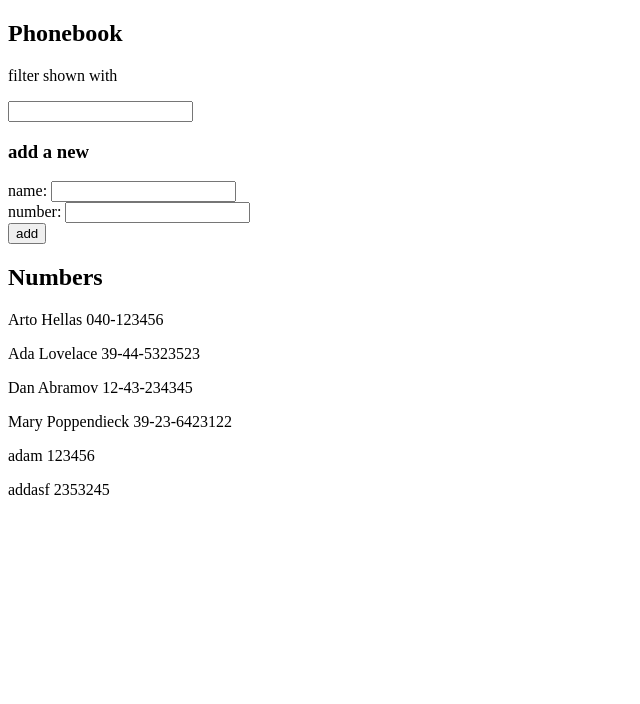
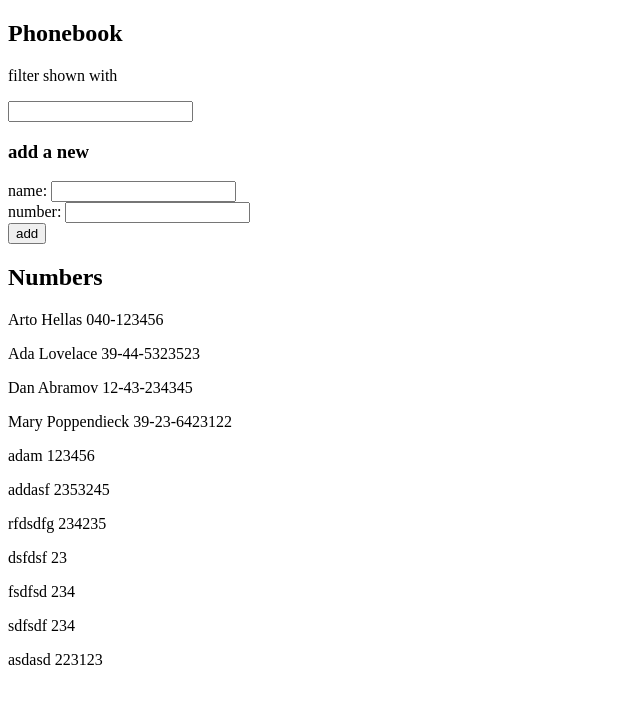
Before and after one commit to adamTop1/fullstack-open, a React (Vite) app in the folder part2/phonebook/: page / in a window 1280 px wide. Shown: the top 704 px of the page, without its empty margins (0-640 px from the left). Built offline with nearby package versions, Linux system fonts and the light colour scheme; data requests are answered from the project's data file.

Commit message:
exercise 2.13 done

```diff
--- a/part2/phonebook/db.json
+++ b/part2/phonebook/db.json
@@ -29,6 +29,31 @@
       "id": 686,
       "name": "addasf",
       "number": "2353245"
+    },
+    {
+      "id": 610,
+      "name": "rfdsdfg",
+      "number": "234235"
+    },
+    {
+      "id": 582,
+      "name": "dsfdsf",
+      "number": "23"
+    },
+    {
+      "id": 420,
+      "name": "fsdfsd",
+      "number": "234"
+    },
+    {
+      "id": 991,
+      "name": "sdfsdf",
+      "number": "234"
+    },
+    {
+      "id": 542,
+      "name": "asdasd",
+      "number": "223123"
     }
   ]
 }
--- a/part2/phonebook/src/App.jsx
+++ b/part2/phonebook/src/App.jsx
@@ -3,23 +3,21 @@ import Persons from './components/Persons'
 import PersonForm from './components/PersonForm'
 import Filter from './components/Filter'
 import axios from 'axios'
-
+import personService from './services/persons'
 
 const App = () => {
 	const [persons, setPersons] = useState([])
 	const [newName, setNewName] = useState('')
 	const [newNumber, setNewNumber] = useState('')
-	const [inputSearch, setInputSearch] = useState('');
+	const [inputSearch, setInputSearch] = useState('')
 
 	useEffect(() => {
-		axios.get('http://localhost:3001/persons').then(response => {
-		const persons = response.data
-		setPersons(persons)
-	  })
+		personService.getAll().then(persons => {
+			setPersons(persons)
+		})
 	}, [])
 
-
-	const searchPerson = (event) => {
+	const searchPerson = event => {
 		if (event.target.value === '' || event.target.value === null) {
 			return setInputSearch('')
 		}
@@ -41,12 +39,11 @@ const App = () => {
 			id: Math.floor(Math.random() * 1000),
 		}
 
-		axios.post('http://localhost:3001/persons', personObject).then(response => {
-			console.log(response)
+		personService.create(personObject).then(returnedPerson => {
+		setPersons(persons.concat(returnedPerson))
+		setNewName('')
+		setNewNumber('')
 		})
-		setPersons(persons.concat(personObject))
-		setNewName('')
-
 	}
 
 	const handleChangeName = event => {
@@ -62,7 +59,13 @@ const App = () => {
 	return (
 		<div>
 			<Filter searchPerson={searchPerson} />
-			<PersonForm addPerson={addPerson} handleChangeName={handleChangeName} handleChangeNumber={handleChangeNumber} />
+			<PersonForm
+				addPerson={addPerson}
+				handleChangeName={handleChangeName}
+				handleChangeNumber={handleChangeNumber}
+				newName={newName}
+				newNumber={newNumber}
+			/>
 			<Persons filteredPersons={filteredPersons} />
 		</div>
 	)
--- a/part2/phonebook/src/components/PersonForm.jsx
+++ b/part2/phonebook/src/components/PersonForm.jsx
@@ -1,15 +1,15 @@
 import React from 'react'
 
-const PersonForm = ({addPerson, handleChangeName, handleChangeNumber}) => {
+const PersonForm = ({addPerson, handleChangeName, handleChangeNumber, newName, newNumber}) => {
 	return (
 		<>
 			<h3>add a new</h3>
 			<form onSubmit={addPerson}>
 				<div>
-					name: <input onChange={handleChangeName} />
+					name: <input onChange={handleChangeName} value={newName} />
 				</div>
 				<div>
-					number: <input type='number' onChange={handleChangeNumber} />
+					number: <input type='number' onChange={handleChangeNumber} value={newNumber} />
 				</div>
 				<div>
 					<button type='submit'>add</button>
--- /dev/null
+++ b/part2/phonebook/src/services/persons.jsx
@@ -0,0 +1,23 @@
+import axios from 'axios'
+const baseUrl = 'http://localhost:3001/persons'
+
+const getAll = () => {
+	const request = axios.get(baseUrl)
+	return request.then(response => response.data)
+}
+
+const create = newObject => {
+	const request = axios.post(baseUrl, newObject)
+	console.log(request.then(response => response));
+	return request.then(response => response.data)
+}
+
+const update = (id, newObject) => {
+	return axios.put(`${baseUrl}/${id}`, newObject)
+}
+
+export default {
+	getAll,
+	create,
+	update,
+}
```
